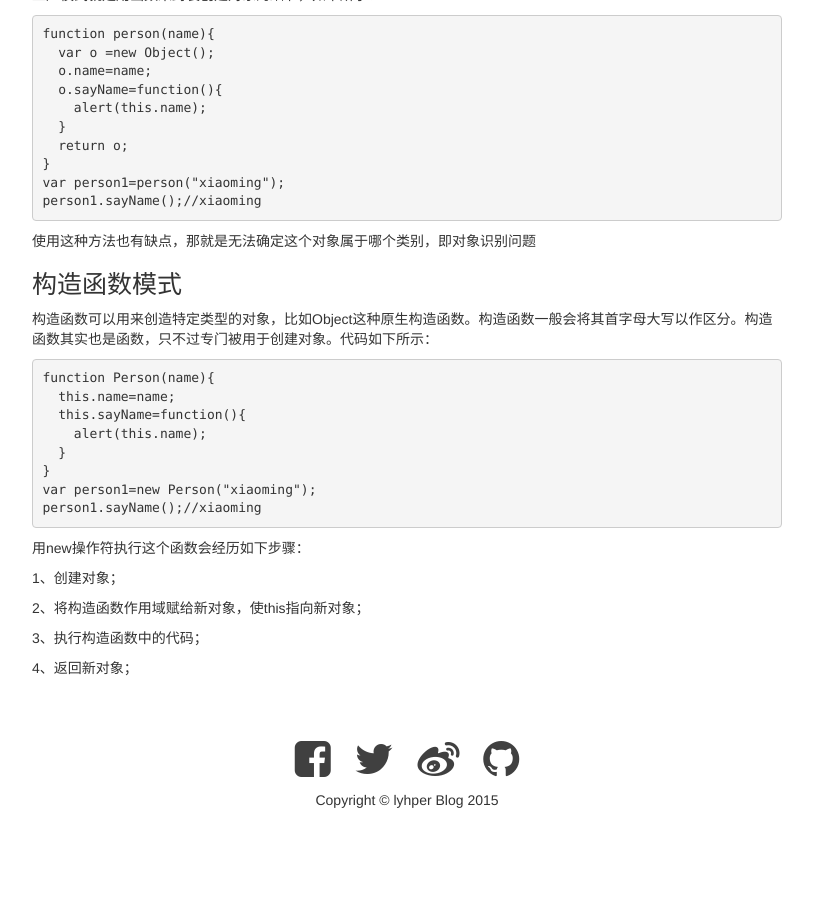
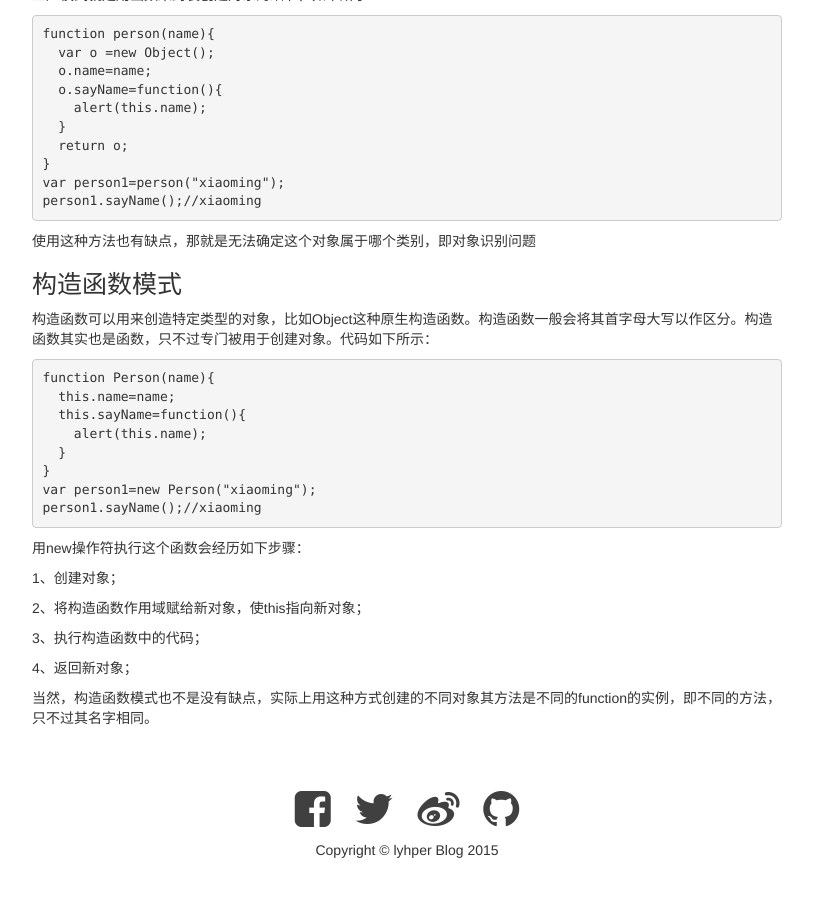
Before and after one commit to lyhper/lyhper.github.io, a Jekyll site: the page built from _posts/2015-08-02-JavaScript-create-object.markdown, in a window 1280 px wide and 900 px high, scrolled down 851 px. Shown: the top 897 px of the window, without its empty margins (233-1046 px from the left). Built offline with Jekyll 4.4.1, drawn with Linux system fonts in a browser that asks for light colours; before the commit the page ends 1701 px from its top, so only the background shows below that.

Commit message:
modify posts

```diff
--- a/_posts/2015-08-02-JavaScript-create-object.markdown
+++ b/_posts/2015-08-02-JavaScript-create-object.markdown
@@ -68,3 +68,5 @@ person1.sayName();//xiaoming
 3、执行构造函数中的代码；
 
 4、返回新对象；
+
+当然，构造函数模式也不是没有缺点，实际上用这种方式创建的不同对象其方法是不同的function的实例，即不同的方法，只不过其名字相同。
```
